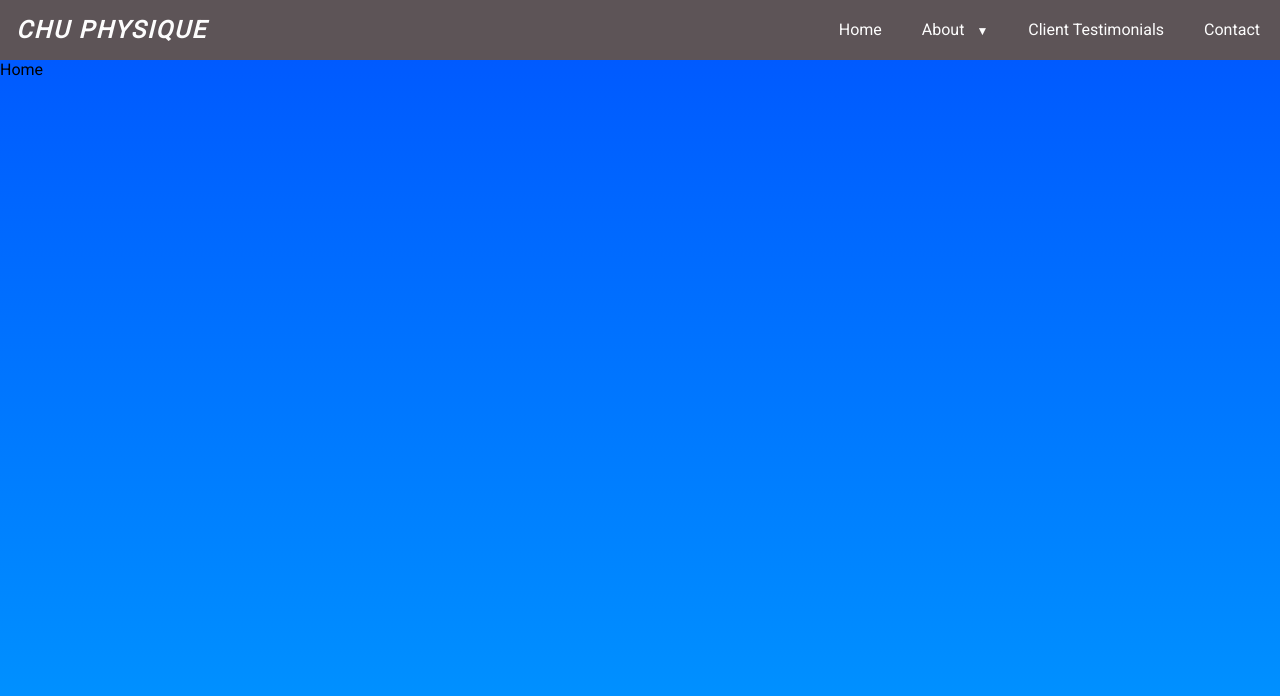
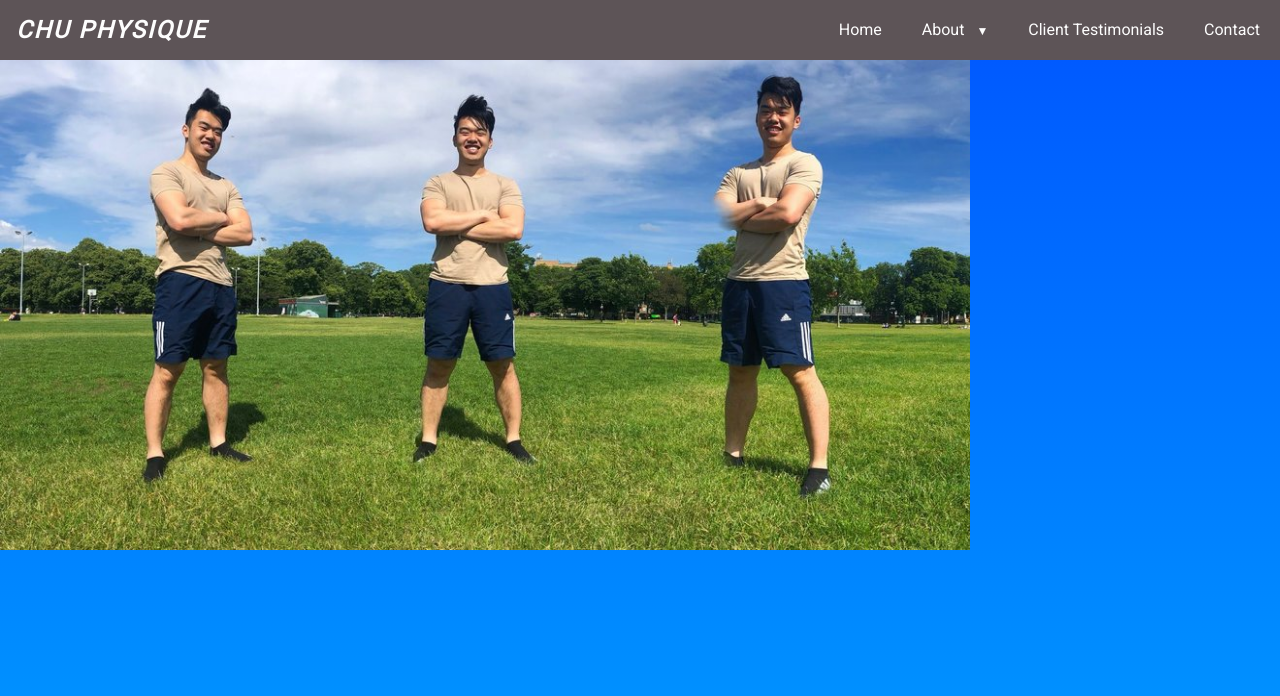
Before and after one commit to thekp/chu-physique, a Next.js app: page / in a window 1280 px wide. Shown: the top 696 px of the page. Built offline with nearby package versions, Linux system fonts and the light colour scheme.

Commit message:
Add splash hero skeleton

```diff
--- a/src/components/Header/Brand/index.tsx
+++ b/src/components/Header/Brand/index.tsx
@@ -9,14 +9,16 @@ const BrandWrapper = styled.div`
   font-style: italic;
   font-weight: 800;
   ${({ theme }) => css`
+    padding: ${theme.size.GEL_SPACING_DBL};
     font-size: ${theme.size.GEL_SPACING_TRPL};
     letter-spacing: ${theme.size.GEL_SPACING_QUAT};
     color: ${theme.color.secondary};
+
+    @media (max-width: ${theme.size.GEL_GROUP_3_SCREEN_WIDTH_MAX}) {
+      font-size: 16px;
+      padding: ${theme.size.GEL_SPACING_HLF_TRPL};
+    }
   `};
-
-  ${({ theme }) => css`
-    padding: ${theme.size.GEL_SPACING_DBL};
-  `}
 `;
 
 type BrandProps = {};
--- a/src/components/Header/Navigation/SideMenu/BurgerIcon.tsx
+++ b/src/components/Header/Navigation/SideMenu/BurgerIcon.tsx
@@ -8,7 +8,7 @@ const BurgerButton = styled.button`
   border: none;
   cursor: pointer;
   position: absolute;
-  top: 8px;
+  top: 0px;
   width: 50px;
   height: 50px;
   border-radius: 50%;
--- a/src/components/Header/index.tsx
+++ b/src/components/Header/index.tsx
@@ -23,6 +23,8 @@ const BrandWrapper = styled.div`
 `;
 
 const HeaderWrapper = styled.div`
+  position: absolute;
+  z-index: 1;
   display: flex;
   flex-wrap: wrap;
   justify-content: space-between;
--- a/src/components/Hero/index.tsx
+++ b/src/components/Hero/index.tsx
@@ -0,0 +1,16 @@
+import Image from "next/image";
+
+const MyHero = () => {
+  return (
+    <>
+      <Image
+        src="/assets/home/chu-hero.jpg"
+        alt="Leung Chu posing with arms crosses"
+        width="970"
+        height="550"
+      />
+    </>
+  );
+};
+
+export default MyHero;
--- a/src/pages/index.tsx
+++ b/src/pages/index.tsx
@@ -1,7 +1,13 @@
 import Head from "next/head";
 
+import Hero from "#components/Hero";
+
 const Home = () => {
-  return <div>Home</div>;
+  return (
+    <div>
+      <Hero />
+    </div>
+  );
 };
 
 export default Home;
--- a/src/styles/size/breakpoints.js
+++ b/src/styles/size/breakpoints.js
@@ -10,9 +10,9 @@ export const GEL_GROUP_1_SCREEN_WIDTH_MIN = `15rem`; // 240px
 export const GEL_GROUP_1_SCREEN_WIDTH_MAX = `24.9375rem`; // 399px
 
 export const GEL_GROUP_2_SCREEN_WIDTH_MIN = `25rem`; // 400px
-export const GEL_GROUP_2_SCREEN_WIDTH_MAX = `37.4375rem`; // 599px
+export const GEL_GROUP_2_SCREEN_WIDTH_MAX = `42.4375rem`; // 599px
 
-export const GEL_GROUP_3_SCREEN_WIDTH_MIN = `37.5rem`; // 600px
+export const GEL_GROUP_3_SCREEN_WIDTH_MIN = "42.5rem"; // 600px
 export const GEL_GROUP_3_SCREEN_WIDTH_MAX = `62.9375rem`; // 1007px
 
 export const GEL_GROUP_4_SCREEN_WIDTH_MIN = `63rem`; // 1008px
```
